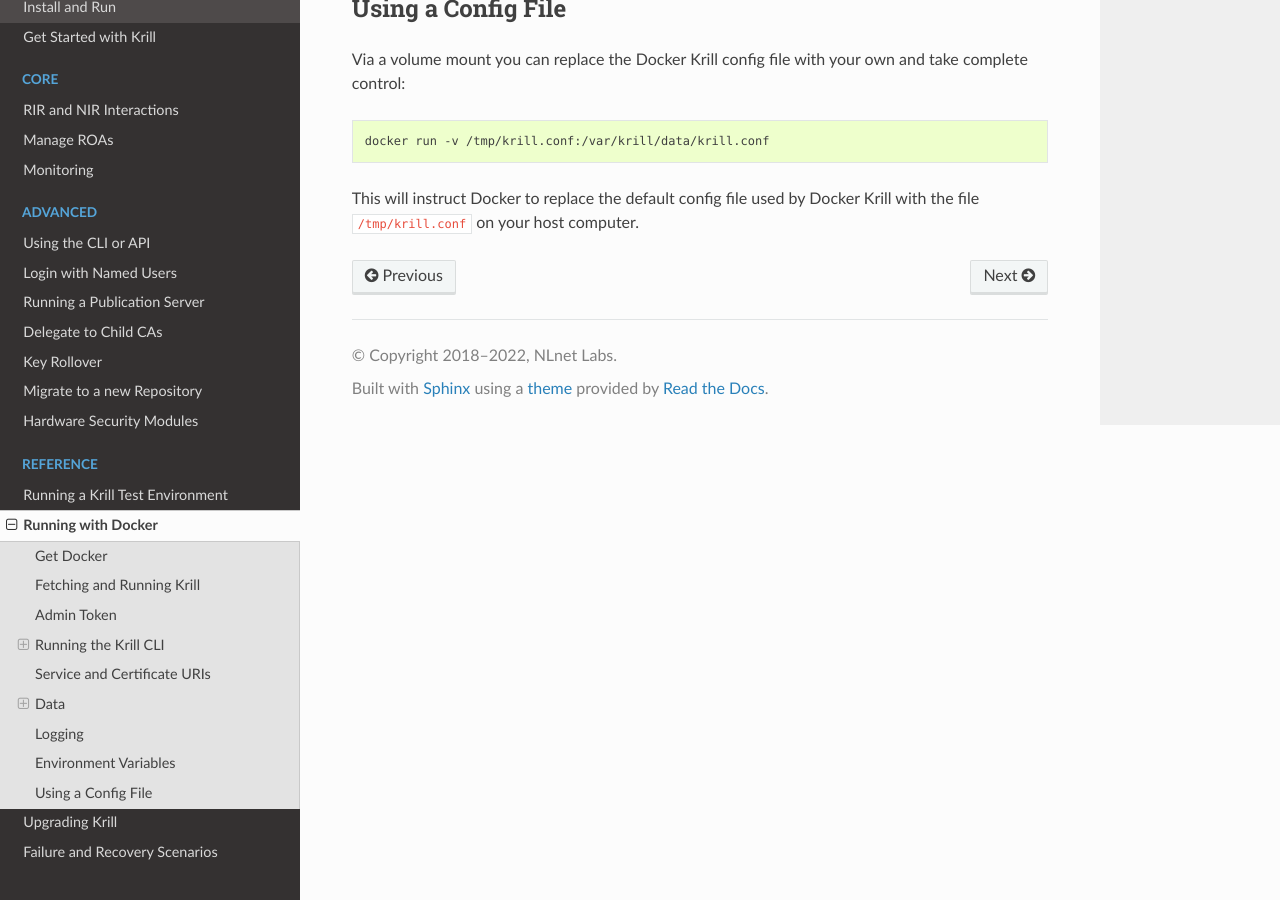
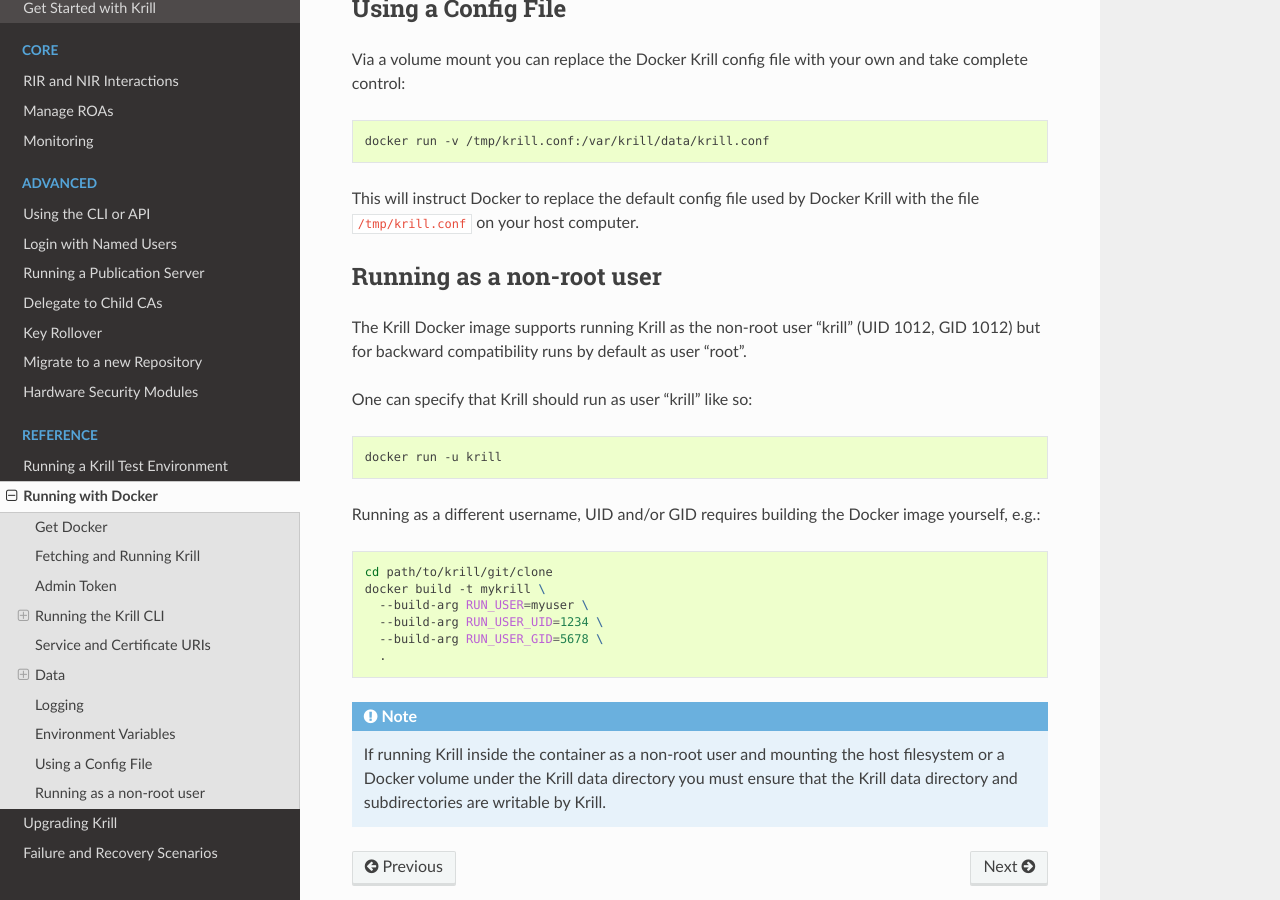
Before and after one commit to NLnetLabs/krill-manual, a Sphinx documentation site: the page built from source/docker.rst, in a window 1280 px wide and 900 px high, scrolled down 3773 px. Built offline with Sphinx 7.4.7 and the Read the Docs theme 2.0.0, drawn with Linux system fonts in a browser that asks for light colours; the version number could not be read and is left out.

Commit message:
Document that Krill runs as root by default in Docker

```diff
--- a/source/docker.rst
+++ b/source/docker.rst
@@ -209,3 +209,33 @@
 
 This will instruct Docker to replace the default config file used by Docker
 Krill with the file :file:`/tmp/krill.conf` on your host computer.
+
+Running as a non-root user
+--------------------------
+
+The Krill Docker image supports running Krill as the non-root user "krill"
+(UID 1012, GID 1012) but for backward compatibility runs by default as user
+"root".
+
+One can specify that Krill should run as user "krill" like so:
+
+.. code-block:: bash
+
+   docker run -u krill
+
+Running as a different username, UID and/or GID requires building the Docker
+image yourself, e.g.:
+
+.. code-block:: bash
+
+   cd path/to/krill/git/clone
+   docker build -t mykrill \
+     --build-arg RUN_USER=myuser \
+     --build-arg RUN_USER_UID=1234 \
+     --build-arg RUN_USER_GID=5678 \
+     .
+
+.. note:: If running Krill inside the container as a non-root user and mounting
+          the host filesystem or a Docker volume under the Krill data directory
+          you must ensure that the Krill data directory and subdirectories are
+          writable by Krill.
```
